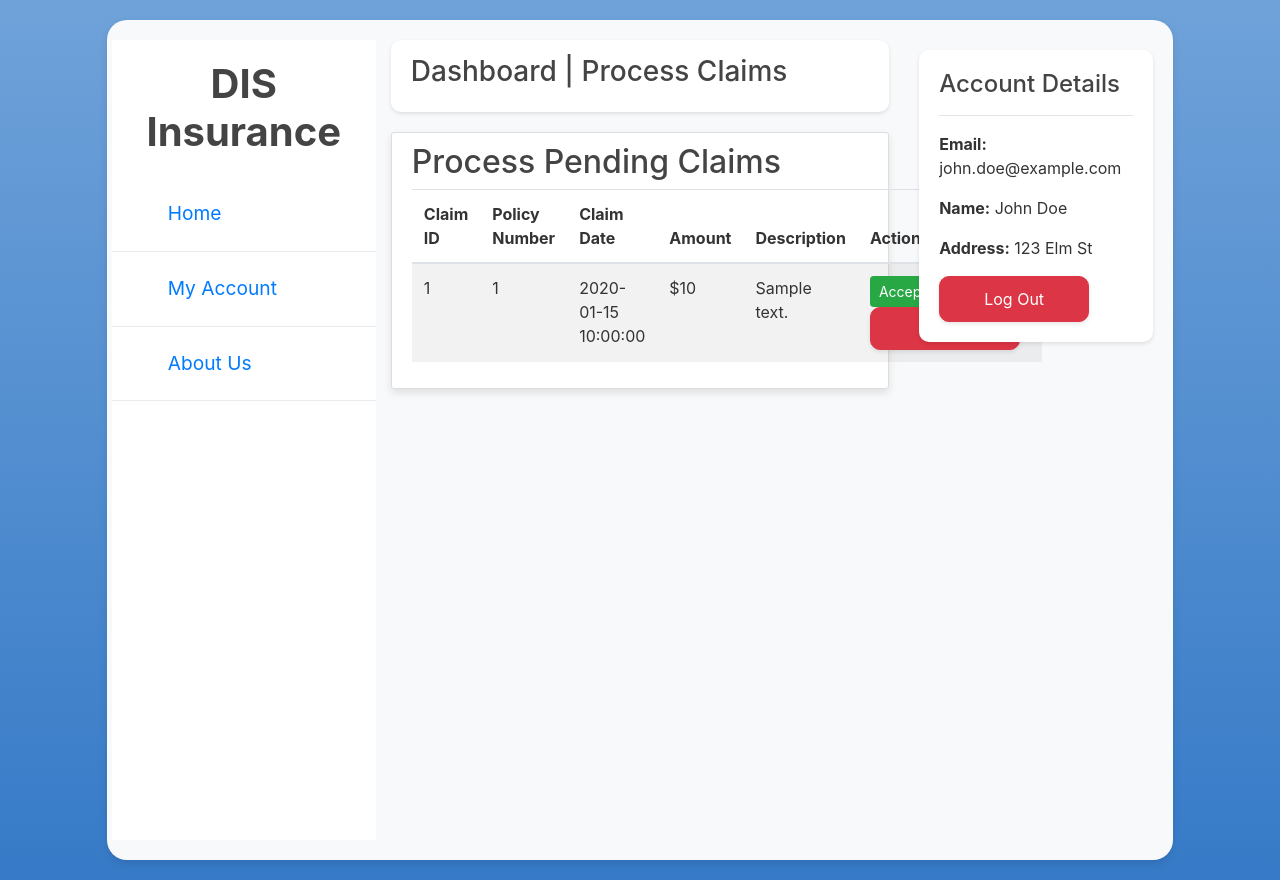
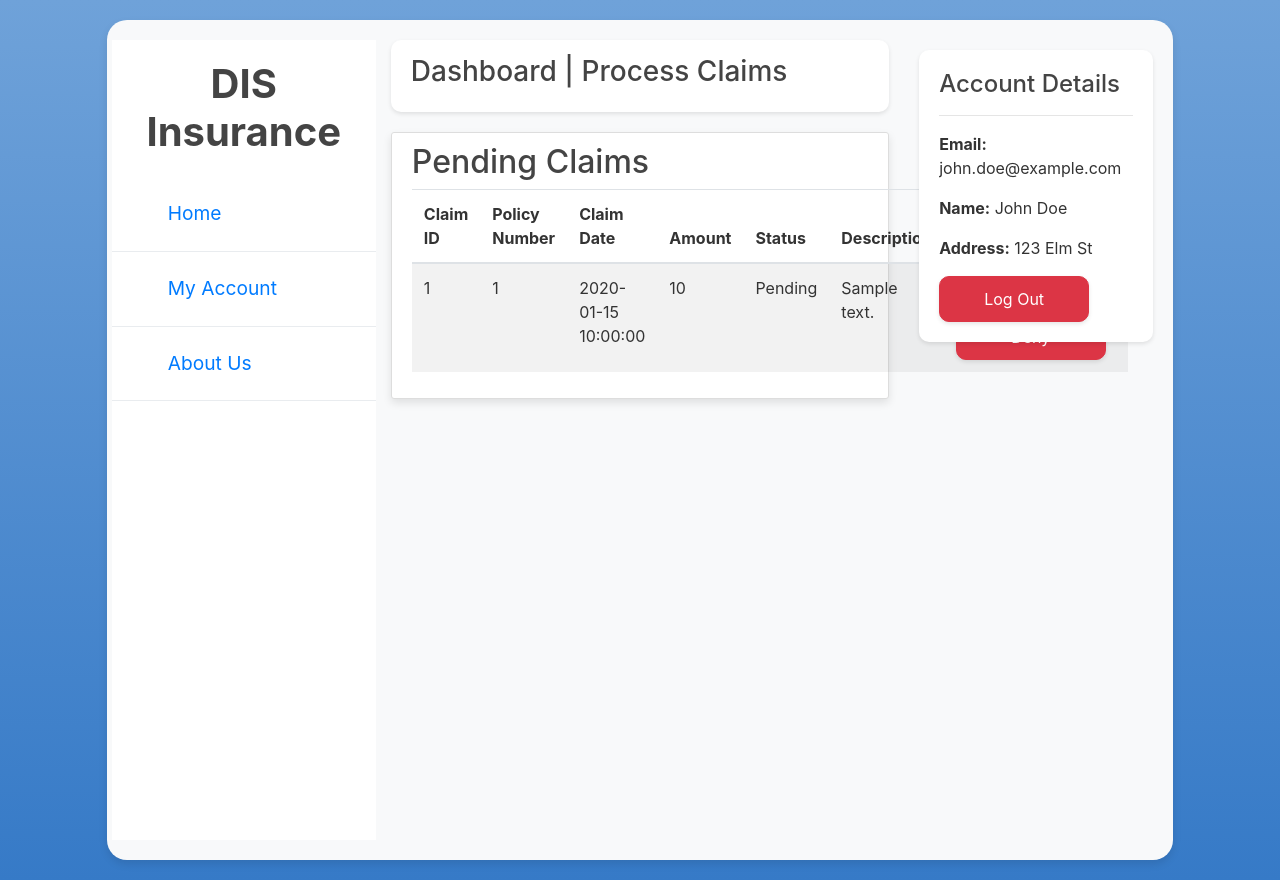
Before and after one commit to esbenkloster/DIS, a Python web app: template Insurance/bank/templates/process_claims.html in a window 1280 px wide. Run offline with Jinja, Linux system fonts and the light colour scheme; the template is opened without the code that fills it: most values are stand-ins (such as "Sample title", 1, 10 or a date in 2020); some libraries are stand-ins or nearby versions.

Commit message:
employees can now approve/deny claims

```diff
--- a/Insurance/bank/templates/account.html
+++ b/Insurance/bank/templates/account.html
@@ -14,9 +14,7 @@
             <li class="list-group-item">
                 Email: <input type="email" name="email" value="{{ customer.email }}" class="form-control">
             </li>
-            <li class="list-group-item">
-                Balance: <input type="text" name="balance" value="{{ customer.balance }}" class="form-control">
-            </li>
+            <li class="list-group-item">Account Balance (USD): {{ customer.balance }}</li>
         </ul>
         <button type="submit" class="btn btn-primary mt-3">Update Details</button>
     </form>
--- a/Insurance/bank/templates/claims.html
+++ b/Insurance/bank/templates/claims.html
@@ -62,7 +62,7 @@
     </table>
 
     <!-- Closed Claims -->
-    <h3>Closed Claims</h3>
+    <h3>Denied Claims</h3>
     <table class="table table-striped">
         <thead>
             <tr>
@@ -75,7 +75,7 @@
             </tr>
         </thead>
         <tbody>
-            {%  for claim in claims if claim.status == 'Closed' %}
+            {%  for claim in claims if claim.status == 'Denied' %}
                 <tr>
                     <td>{{ claim.claim_id }}</td>
                     <td>{{ claim.policy_number }}</td>
--- a/Insurance/bank/templates/process_claims.html
+++ b/Insurance/bank/templates/process_claims.html
@@ -1,7 +1,7 @@
 {% extends "layout_logged_in.html" %}
 {% block page_title %}Process Claims{% endblock %}
 {% block content %}
-    <h2>Process Pending Claims</h2>
+    <h2>Pending Claims</h2>
     <table class="table table-striped">
         <thead>
             <tr>
@@ -9,24 +9,26 @@
                 <th>Policy Number</th>
                 <th>Claim Date</th>
                 <th>Amount</th>
+                <th>Status</th>
                 <th>Description</th>
                 <th>Actions</th>
             </tr>
         </thead>
         <tbody>
-            {% for claim in pending_claims %}
+            {% for claim in claims %}
                 <tr>
                     <td>{{ claim.claim_id }}</td>
                     <td>{{ claim.policy_number }}</td>
                     <td>{{ claim.claim_date }}</td>
-                    <td>${{ claim.claim_amount }}</td>
+                    <td>{{ claim.claim_amount }}</td>
+                    <td>{{ claim.claim_status }}</td>
                     <td>{{ claim.description }}</td>
                     <td>
-                        <form method="POST" action="{{ url_for('Employee.process_claim', claim_id=claim.claim_id, status='Approved') }}" style="display:inline;">
-                            <button type="submit" class="btn btn-success btn-sm">Accept</button>
+                        <form action="{{ url_for('Employee.process_claim', claim_id=claim.claim_id, status='Approved') }}" method="post">
+                            <button type="submit" class="btn btn-success">Approve</button>
                         </form>
-                        <form method="POST" action="{{ url_for('Employee.process_claim', claim_id=claim.claim_id, status='Denied') }}" style="display:inline;">
-                            <button type="submit" class="btn btn-danger btn-sm">Reject</button>
+                        <form action="{{ url_for('Employee.process_claim', claim_id=claim.claim_id, status='Denied') }}" method="post">
+                            <button type="submit" class="btn btn-danger">Deny</button>
                         </form>
                     </td>
                 </tr>
```
Also changed, not shown: Insurance/bank/Employee/routes.py (+24 -9 lines), Insurance/bank/models.py (+17 -4 lines).
